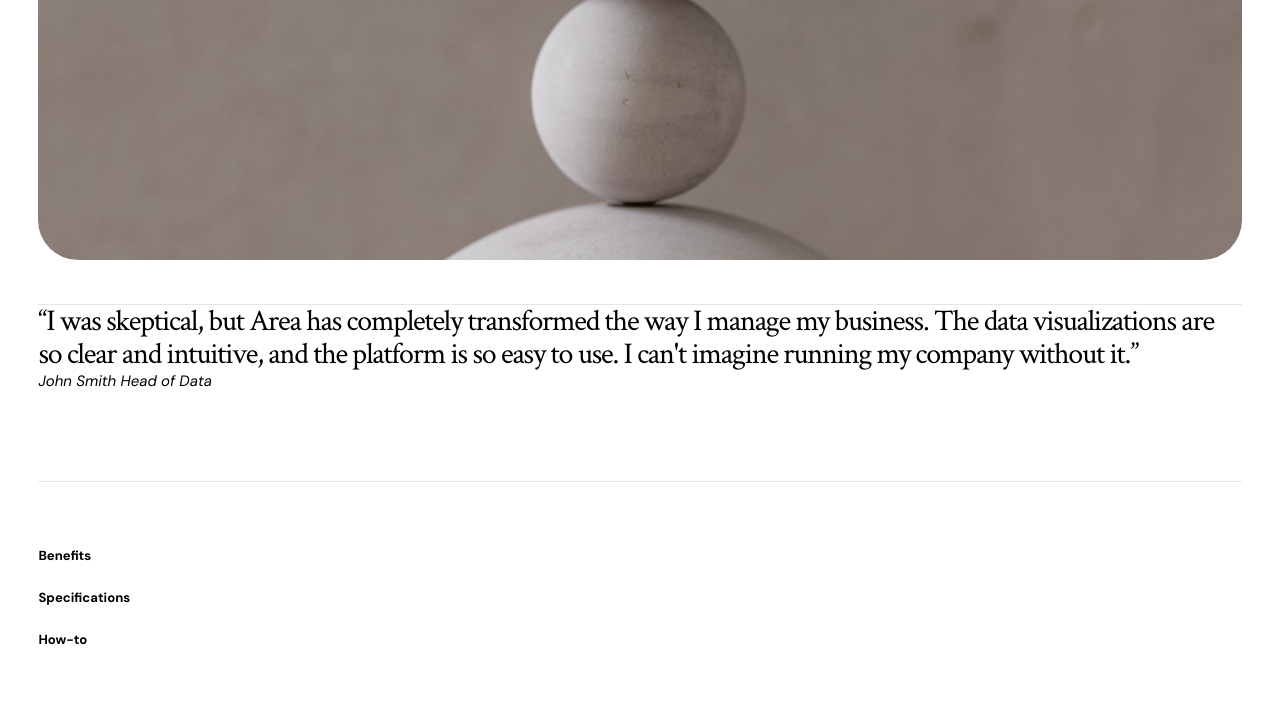
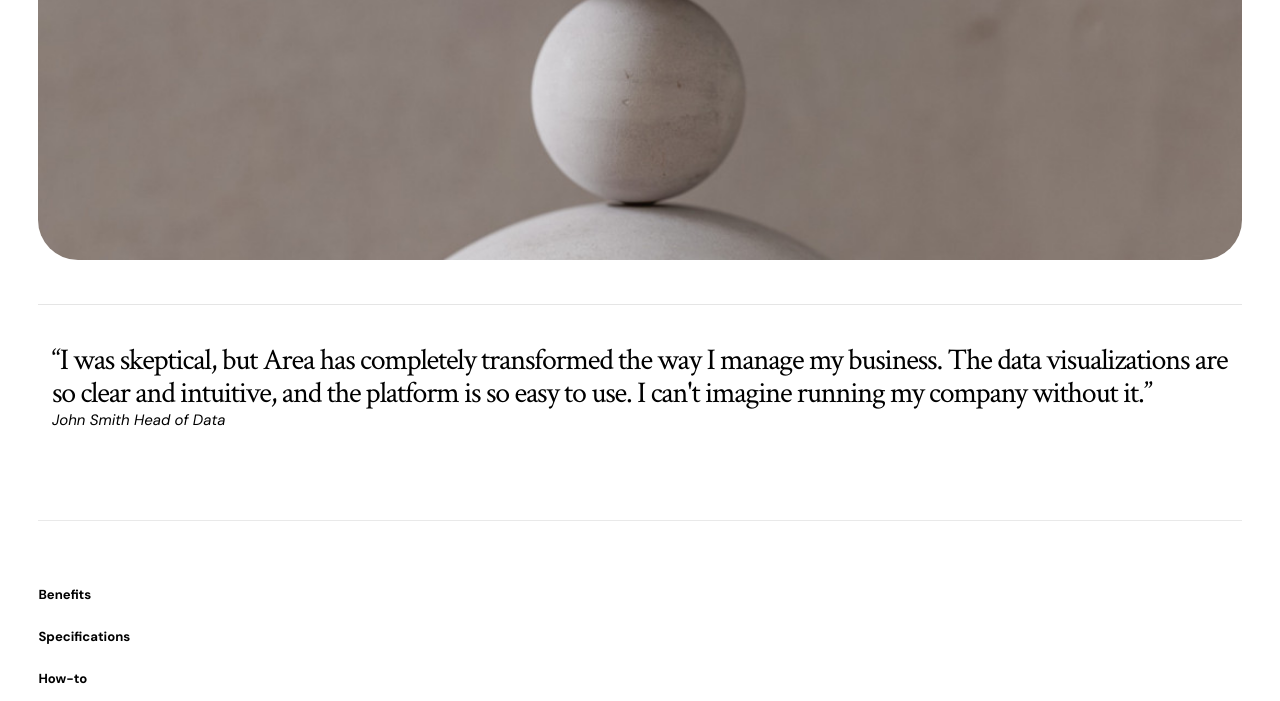
Before and after one commit to jeffvini/projeto-modern-product-launch, a plain HTML site: page index.html in a window 1280 px wide. Shown: the part 5052-5753 px from the top of the page. Drawn offline with Linux system fonts and the light colour scheme.

Commit message:
style(testimonial testimonial-content): Ajusta padding em todos os eixos

```diff
--- a/css/testimonial.css
+++ b/css/testimonial.css
@@ -8,6 +8,7 @@
 .testimonial .testimonial-content {
     border-top: solid 1px rgb(0, 0, 0, 0.1);
     margin: 2.6rem 0 6rem;
+    padding: 2.6rem 0.9rem 0 0.9rem;
 }
 
 .testimonial .testimonial-text {
```
